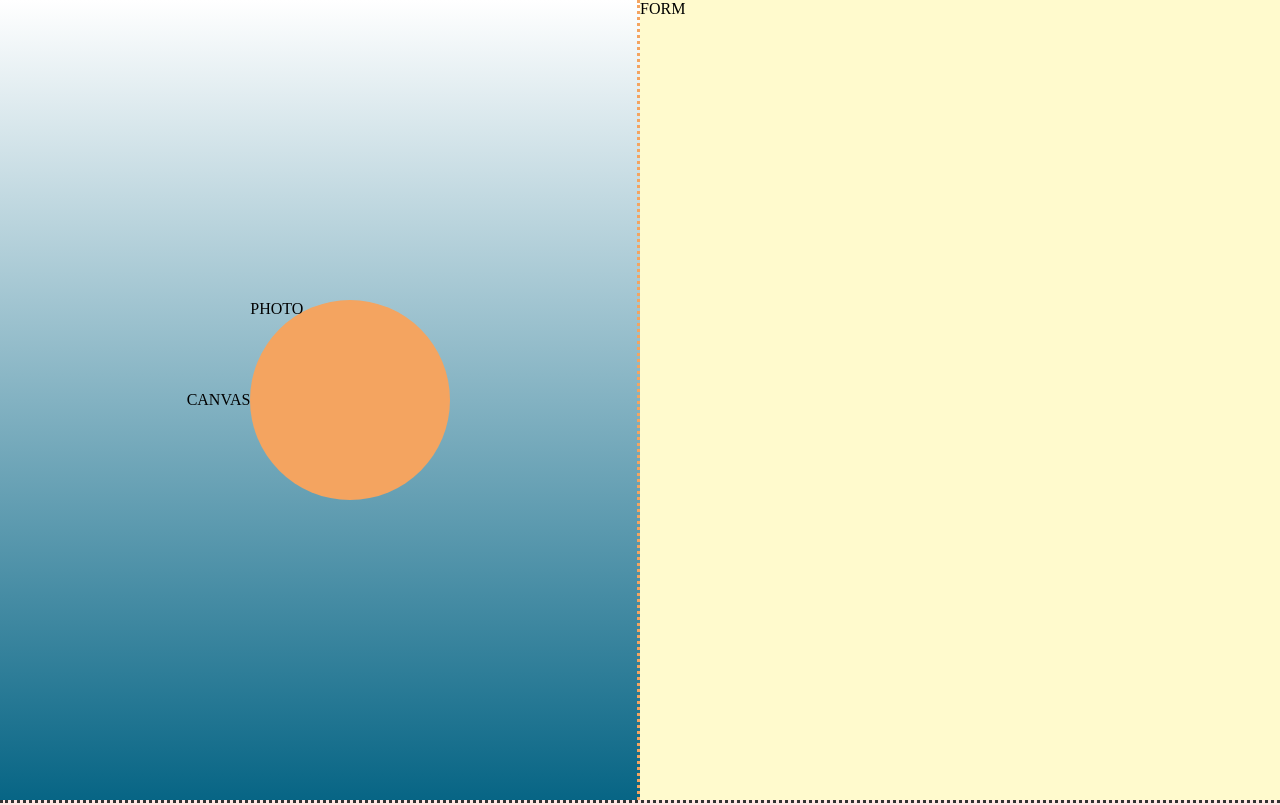
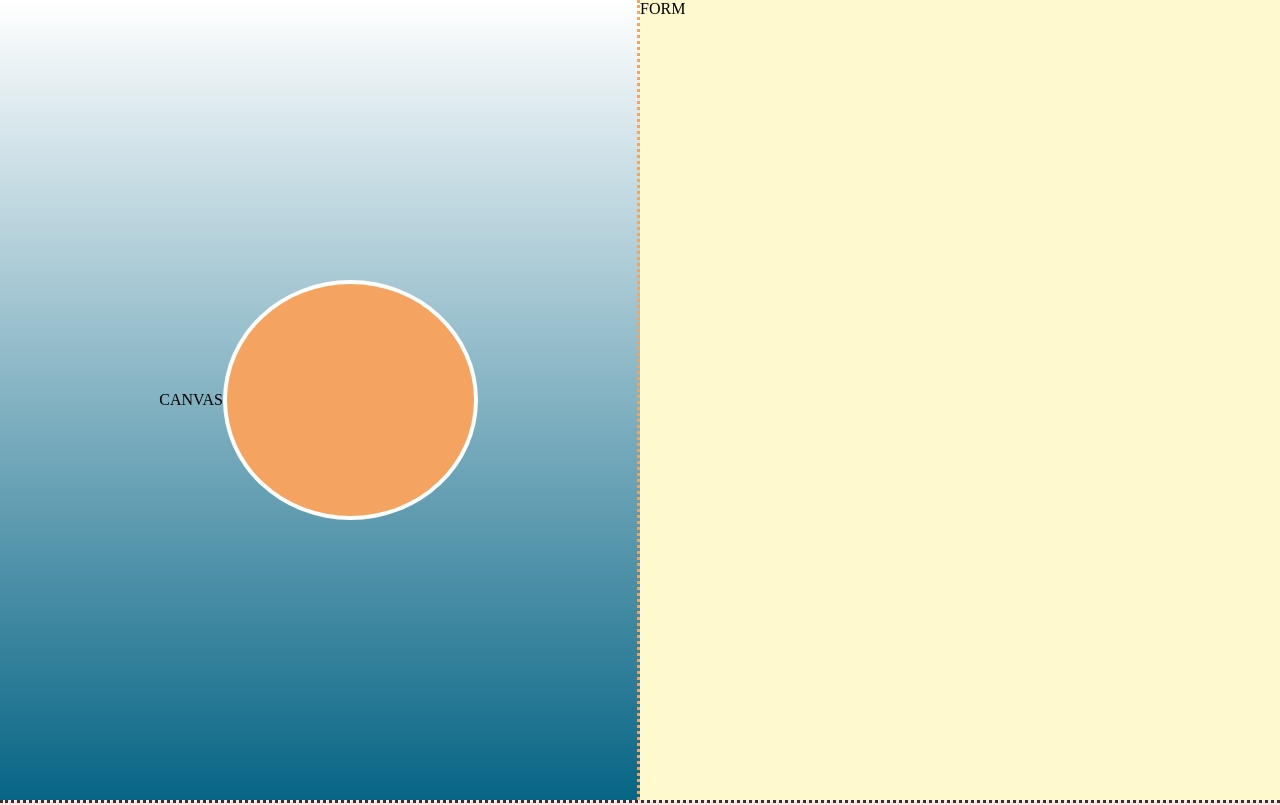
Before and after one commit to Pisotski/portfolio, a React app: page / in a window 1280 px wide. Shown: the top 805 px of the page. Built offline with nearby package versions, Linux system fonts and the light colour scheme.

Commit message:
webpack tweaks

```diff
--- a/client/src/css/mainPage/HelloScreenWrapper.css
+++ b/client/src/css/mainPage/HelloScreenWrapper.css
@@ -18,3 +18,14 @@
   border-right: 3px dotted sandybrown;
   background-image: linear-gradient(#fff, #076585);
 }
+
+.hero-photo {
+  height: 30%;
+  width: 40%;
+  background-color: sandybrown;
+  /* background: url('https://wallpaperplay.com/walls/full/9/8/7/269161.jpg'); */
+  background-position: 70%;
+  background-size: cover;
+  border: 4px solid #fff;
+  border-radius: 50%;
+}
--- a/client/src/css/mainPage/MainPageWrapper.css
+++ b/client/src/css/mainPage/MainPageWrapper.css
@@ -11,14 +11,3 @@
   width: 100vw;
   justify-content: space-between;
 }
-.hero-photo {
-  height: 200px;
-  width: 200px;
-  /* background-image: url("../../assets/Hero\ photo.jpg"); */
-  border-radius: 50%;
-  background-color: sandybrown;
-  background-position: center;
-  background-repeat: no-repeat;
-  background-origin: content-box;
-  background-size: cover;
-}
--- a/client/src/js/components/helloScreen/HelloScreenWrapper.jsx
+++ b/client/src/js/components/helloScreen/HelloScreenWrapper.jsx
@@ -7,7 +7,7 @@ function HelloScreenWrapper(props) {
     <div className="hello-screen-wrapper">
       <div className="hero-wrapper">
         <div>CANVAS</div>
-        <div className="hero-photo">PHOTO</div>
+        <div className="hero-photo" />
       </div>
       <div className="form-wrapper">FORM</div>
     </div>
--- a/package.json
+++ b/package.json
@@ -28,15 +28,18 @@
     "babel-preset-env": "^1.7.0",
     "babel-preset-react": "^6.24.1",
     "babel-runtime": "^6.26.0",
-    "css-loader": "^1.0.0",
+    "css-loader": "^1.0.1",
     "eslint-config-airbnb": "^17.1.0",
     "eslint-loader": "^2.1.1",
+    "file-loader": "^6.0.0",
     "html-loader": "^0.5.5",
     "html-webpack-plugin": "^3.2.0",
     "image-webpack-loader": "^6.0.0",
     "install": "^0.12.1",
     "mini-css-extract-plugin": "^0.4.3",
     "npm": "^6.4.1",
+    "react-image-element-loader": "^2.0.2",
+    "style-loader": "^1.2.1",
     "webpack": "^4.19.1",
     "webpack-cli": "^3.1.0"
   },
--- a/webpack.config.js
+++ b/webpack.config.js
@@ -38,19 +38,30 @@ module.exports = {
       },
       {
         test: /\.css$/,
-        use: [MiniCssExtractPlugin.loader, 'css-loader'],
+        use: ['style-loader', 'css-loader'],
       },
       {
-        test: /\.(gif|png|jpe?g|svg)$/i,
+        test: /\.(png|svg|jpg|gif)$/,
         use: [
           'file-loader',
-          {
-            loader: 'image-webpack-loader',
-            options: {
-              bypassOnDebug: true, // webpack@1.x
-              disable: true, // webpack@2.x and newer
-            },
-          },
+        ],
+      },
+      {
+        test: /\.(woff|woff2|eot|ttf|otf)$/,
+        use: [
+          'file-loader',
+        ],
+      },
+      {
+        test: /\.(csv|tsv)$/,
+        use: [
+          'csv-loader',
+        ],
+      },
+      {
+        test: /\.xml$/,
+        use: [
+          'xml-loader',
         ],
       },
     ],
```
Also changed, not shown: 1 other file (tests, documents, lock files or other folders).
